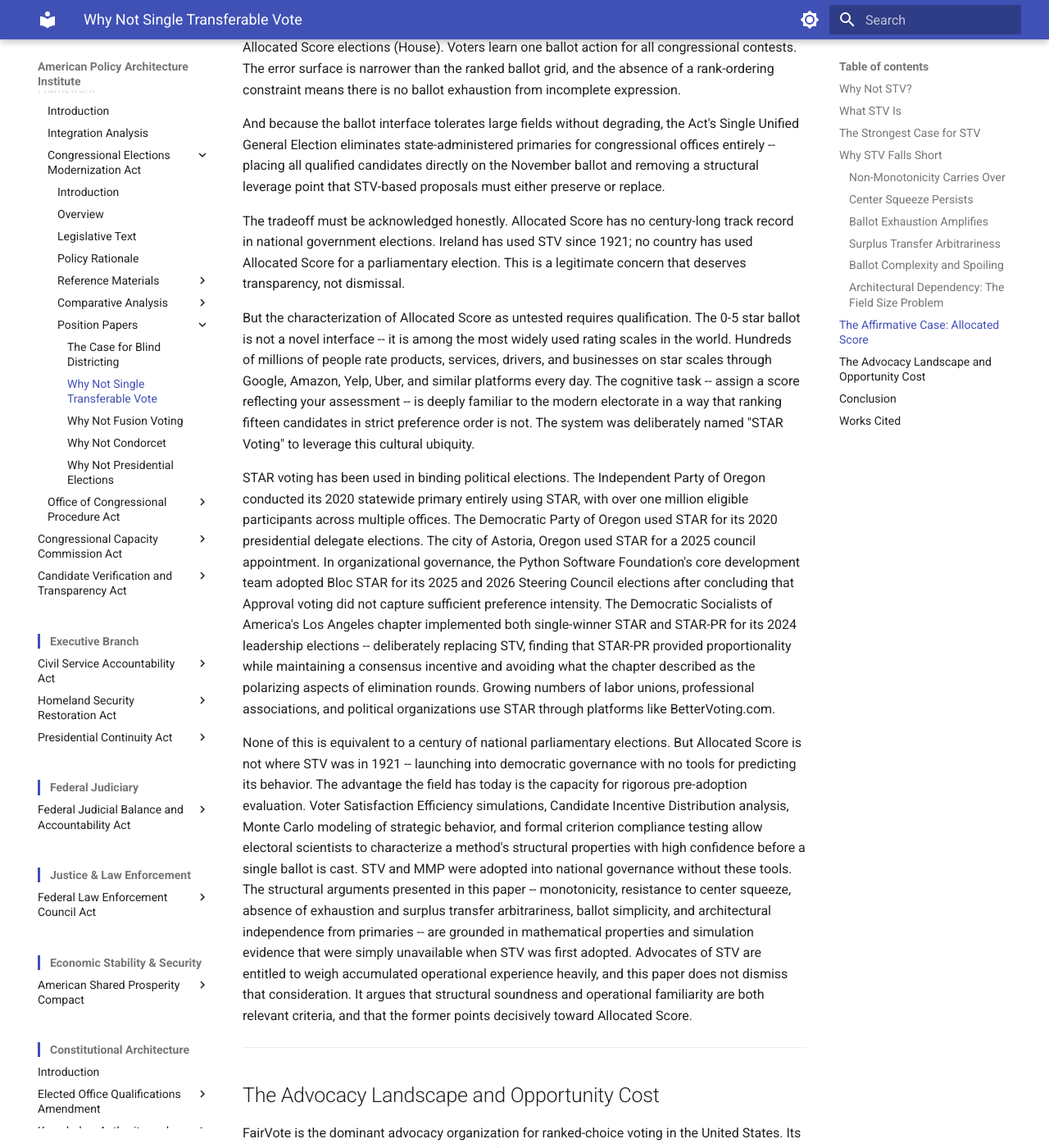
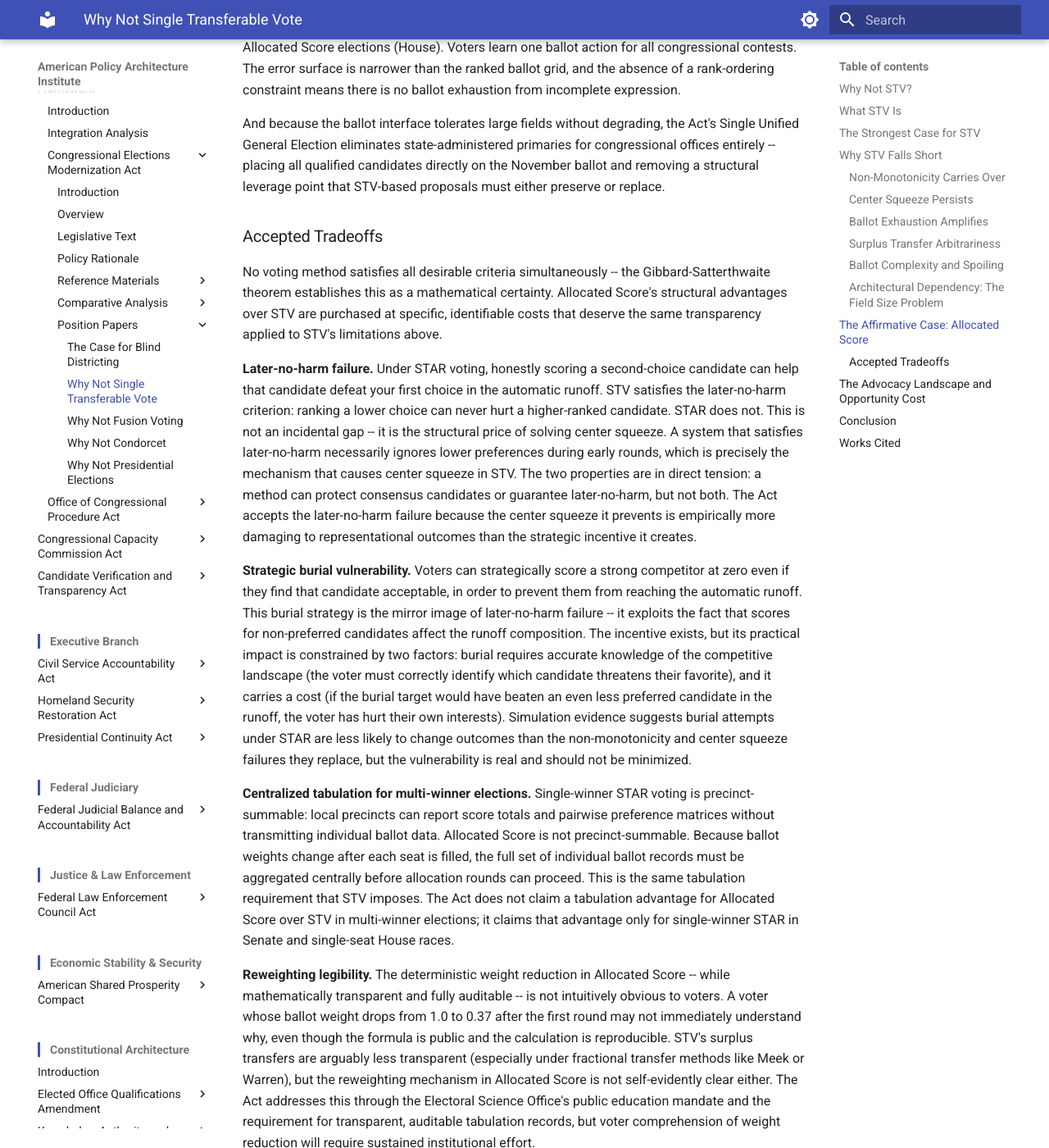
Before and after one commit to albertintech/apai, an MkDocs documentation site: the page built from docs/congress/cmf/cema/why-not-stv.md, in a window 1280 px wide and 1400 px high, scrolled down 9902 px. Shown: the whole window at 82% size. Built offline with MkDocs 1.6.1 and Material for MkDocs 9.7.7, drawn with Linux system fonts in a browser that asks for light colours; some of the changed text lies outside the part shown.

Commit message:
Update why-not-stv.md

```diff
--- a/docs/congress/cmf/cema/why-not-stv.md
+++ b/docs/congress/cmf/cema/why-not-stv.md
@@ -148,7 +148,19 @@
 
 And because the ballot interface tolerates large fields without degrading, the Act's Single Unified General Election eliminates state-administered primaries for congressional offices entirely -- placing all qualified candidates directly on the November ballot and removing a structural leverage point that STV-based proposals must either preserve or replace.
 
-The tradeoff must be acknowledged honestly. Allocated Score has no century-long track record in national government elections. Ireland has used STV since 1921; no country has used Allocated Score for a parliamentary election. This is a legitimate concern that deserves transparency, not dismissal.
+### Accepted Tradeoffs
+
+No voting method satisfies all desirable criteria simultaneously -- the Gibbard-Satterthwaite theorem establishes this as a mathematical certainty. Allocated Score's structural advantages over STV are purchased at specific, identifiable costs that deserve the same transparency applied to STV's limitations above.
+
+**Later-no-harm failure.** Under STAR voting, honestly scoring a second-choice candidate can help that candidate defeat your first choice in the automatic runoff. STV satisfies the later-no-harm criterion: ranking a lower choice can never hurt a higher-ranked candidate. STAR does not. This is not an incidental gap -- it is the structural price of solving center squeeze. A system that satisfies later-no-harm necessarily ignores lower preferences during early rounds, which is precisely the mechanism that causes center squeeze in STV. The two properties are in direct tension: a method can protect consensus candidates or guarantee later-no-harm, but not both. The Act accepts the later-no-harm failure because the center squeeze it prevents is empirically more damaging to representational outcomes than the strategic incentive it creates.
+
+**Strategic burial vulnerability.** Voters can strategically score a strong competitor at zero even if they find that candidate acceptable, in order to prevent them from reaching the automatic runoff. This burial strategy is the mirror image of later-no-harm failure -- it exploits the fact that scores for non-preferred candidates affect the runoff composition. The incentive exists, but its practical impact is constrained by two factors: burial requires accurate knowledge of the competitive landscape (the voter must correctly identify which candidate threatens their favorite), and it carries a cost (if the burial target would have beaten an even less preferred candidate in the runoff, the voter has hurt their own interests). Simulation evidence suggests burial attempts under STAR are less likely to change outcomes than the non-monotonicity and center squeeze failures they replace, but the vulnerability is real and should not be minimized.
+
+**Centralized tabulation for multi-winner elections.** Single-winner STAR voting is precinct-summable: local precincts can report score totals and pairwise preference matrices without transmitting individual ballot data. Allocated Score is not precinct-summable. Because ballot weights change after each seat is filled, the full set of individual ballot records must be aggregated centrally before allocation rounds can proceed. This is the same tabulation requirement that STV imposes. The Act does not claim a tabulation advantage for Allocated Score over STV in multi-winner elections; it claims that advantage only for single-winner STAR in Senate and single-seat House races.
+
+**Reweighting legibility.** The deterministic weight reduction in Allocated Score -- while mathematically transparent and fully auditable -- is not intuitively obvious to voters. A voter whose ballot weight drops from 1.0 to 0.37 after the first round may not immediately understand why, even though the formula is public and the calculation is reproducible. STV's surplus transfers are arguably less transparent (especially under fractional transfer methods like Meek or Warren), but the reweighting mechanism in Allocated Score is not self-evidently clear either. The Act addresses this through the Electoral Science Office's public education mandate and the requirement for transparent, auditable tabulation records, but voter comprehension of weight reduction will require sustained institutional effort.
+
+**No operational track record at national scale.** Allocated Score has no century-long track record in national government elections. Ireland has used STV since 1921; no country has used Allocated Score for a parliamentary election. This is a legitimate concern that deserves transparency, not dismissal.
 
 But the characterization of Allocated Score as untested requires qualification. The 0-5 star ballot is not a novel interface -- it is among the most widely used rating scales in the world. Hundreds of millions of people rate products, services, drivers, and businesses on star scales through Google, Amazon, Yelp, Uber, and similar platforms every day. The cognitive task -- assign a score reflecting your assessment -- is deeply familiar to the modern electorate in a way that ranking fifteen candidates in strict preference order is not. The system was deliberately named "STAR Voting" to leverage this cultural ubiquity.
 
```
Also changed, not shown: other parts of docs/congress/cmf/cema/why-not-stv.md (+1 -2 lines).
